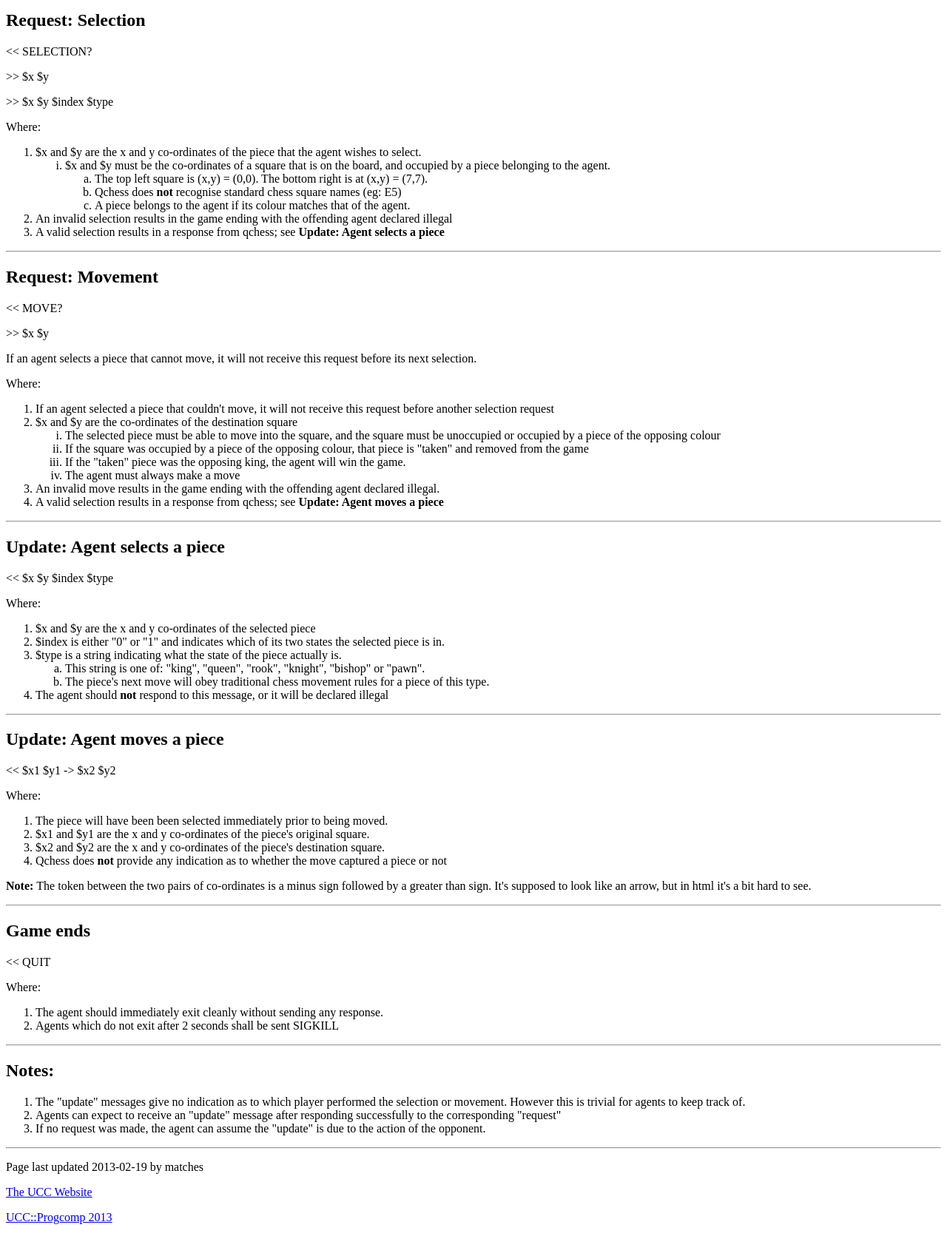
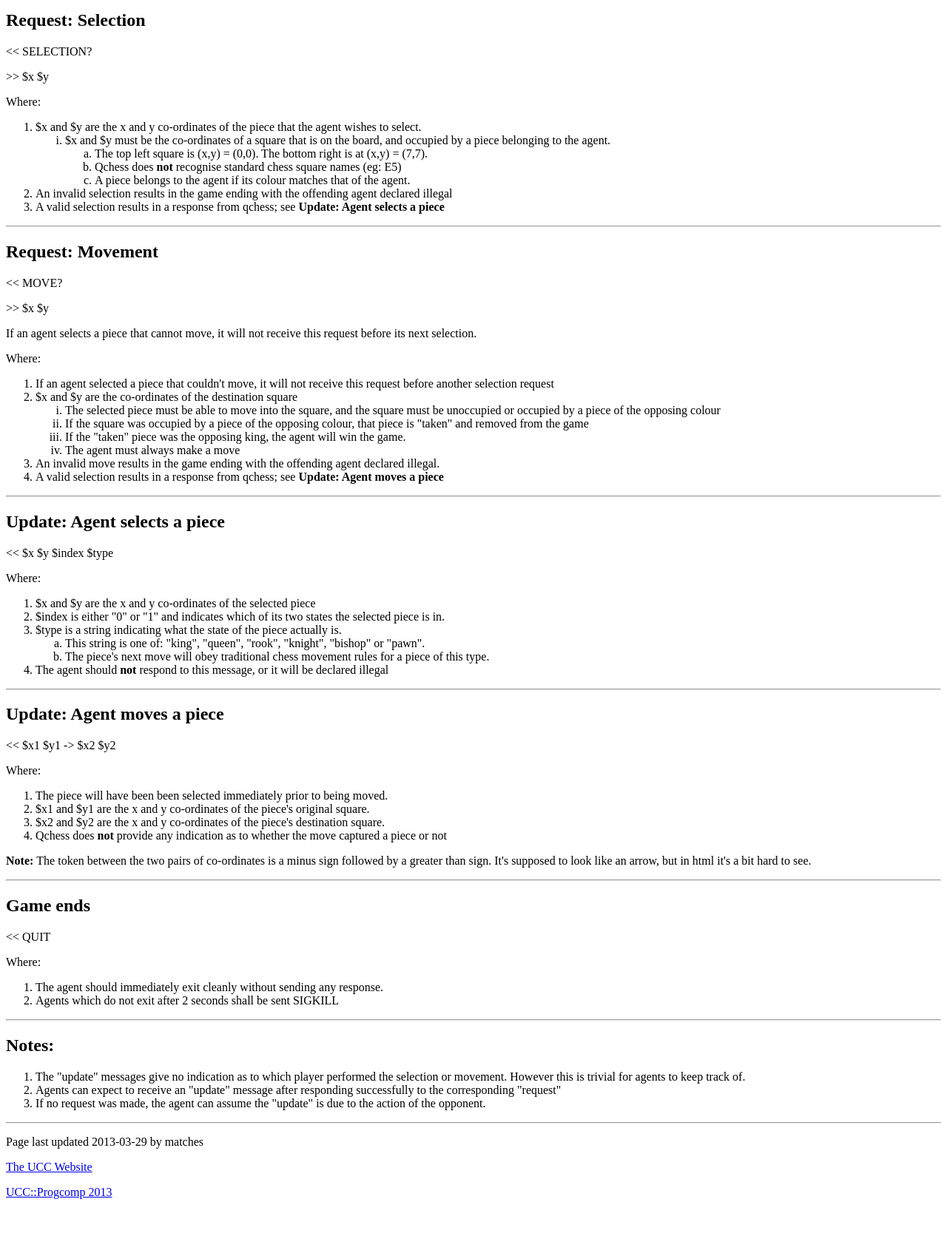
Before and after one commit to ucc/progcomp2013, a plain HTML site: page web/agent_text.html in a window 1280 px wide. Shown: the part 520-2191 px from the top of the page at 74% size. After the commit the page ends 2157 px from the top, so only its background shows below. Drawn offline with Linux system fonts and the light colour scheme.

Commit message:
trivial: Fix links and errors

```diff
--- a/web/agent_text.html
+++ b/web/agent_text.html
@@ -38,7 +38,6 @@
 
 <p> &lt;&lt; SELECTION? </p>
 <p> &gt;&gt; $x $y </p>
-<p> &gt;&gt; $x $y $index $type
 
 <p> Where: </p>
 <ol>
@@ -133,7 +132,7 @@
 	<li> If no request was made, the agent can assume the "update" is due to the action of the opponent. </li>
 </ol>
 <hr>
-<p> Page last updated 2013-02-19 by matches </p>
+<p> Page last updated 2013-03-29 by matches </p>
 
 <p> <a href="http://www.ucc.asn.au">The UCC Website</a> </p>
 <p> <a href="http://progcomp.ucc.asn.au/2013/web">UCC::Progcomp 2013</a> </p>
```
Also changed, not shown: web/index.html (+2 -2 lines).
